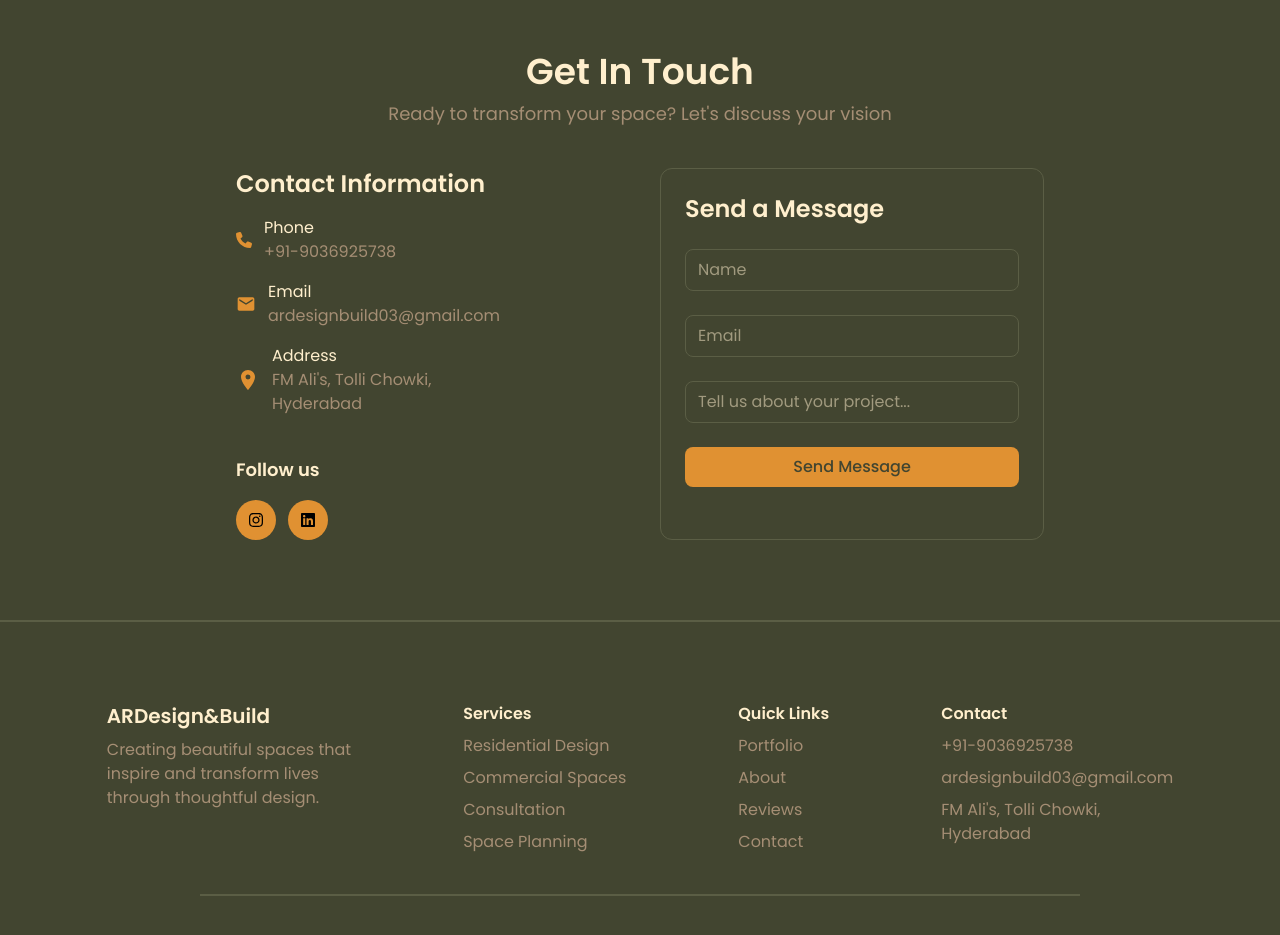
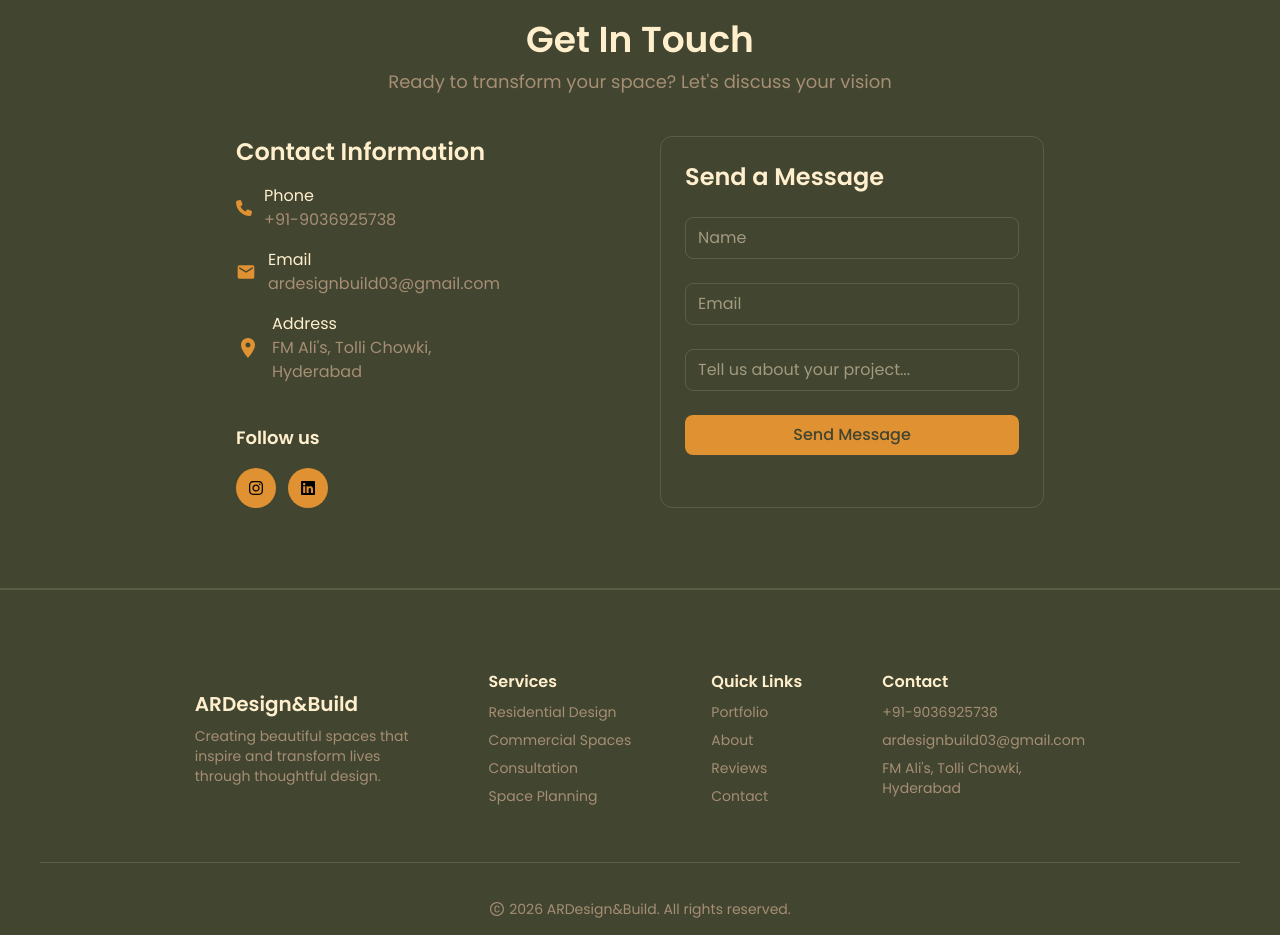
Before and after one commit to arzamansoori/ardesignbuild_website, a React (Vite) app: page / in a window 1280 px wide. Shown: the part 2700-3635 px from the top of the page. Built offline with nearby package versions, Linux system fonts and the light colour scheme.

Commit message:
Make footer responsive

```diff
--- a/src/components/ClientReviews.jsx
+++ b/src/components/ClientReviews.jsx
@@ -8,7 +8,7 @@ const ClientReviews = () => {
         <p className="text-[#A58E74] text-lg">What our clients say about their experience with us</p>
       </div>
 
-      <div className="flex justify-center gap-10 mt-10 flex-wrap">
+      <div className="flex justify-center mx-4 lg:gap-10 gap-5 mt-10 flex-wrap">
         <div className="border border-[#5b5e45] p-6 rounded-lg w-80">
           <p className="flex gap-0.5 pb-2">
             <span className="text-[#E09132]"><FaStar /></span>
--- a/src/components/ContactSection.jsx
+++ b/src/components/ContactSection.jsx
@@ -37,14 +37,14 @@ ${formData.name}`;
 
   return (
     <div id="contact">
-    <div className="pt-40 mb-20">
+      <div className="pt-24 md:pt-32 mb-20">
 
         <div className="text-center">
           <h1 className="pb-2 text-4xl font-semibold text-[#FFEFCD]">Get In Touch</h1>
           <p className="text-lg text-[#A58E74]">Ready to transform your space? Let's discuss your vision</p>
         </div>
 
-      <div className="mt-10 flex gap-40 justify-center">
+        <div className="mt-10 flex lg:gap-40 gap-10 justify-center flex-wrap-reverse mx-4">
 
           {/* Contact Information */}
           <div className="">
--- a/src/components/Footer.jsx
+++ b/src/components/Footer.jsx
@@ -3,19 +3,20 @@ import { AiOutlineCopyright } from "react-icons/ai";
 const Footer = () => {
   return (
     <div id="Footer">
-    <div className="pt-20 pb-10 flex gap-28 justify-center flex-wrap">
+    <div className="pt-20 pb-10 flex lg:flex-row flex-col items-center lg:gap-20 gap-10 lg:justify-center flex-wrap mx-5">
 
       <div>
         <h3 className="text-[#FFEFCD] font-semibold text-xl pb-2">ARDesign&Build</h3>
-        <p className="text-[#A58E74]">Creating beautiful spaces that
+        <p className="text-[#A58E74] text-sm">Creating beautiful spaces that
           <br />inspire and transform lives
           <br />through thoughtful design.
         </p>
       </div>
 
+      <div className="flex md:gap-20 gap-10 md:flex-row flex-col">
         <div>
           <h3 className="text-[#FFEFCD] font-semibold text-md pb-2">Services</h3>
-        <ul className="text-[#A58E74] flex flex-col gap-2">
+          <ul className="text-[#A58E74] flex flex-col gap-2 text-sm">
             <li>Residential Design</li>
             <li>Commercial Spaces</li>
             <li>Consultation</li>
@@ -25,7 +26,7 @@ const Footer = () => {
 
         <div>
           <h3 className="text-[#FFEFCD] font-semibold text-md pb-2">Quick Links</h3>
-        <ul className="text-[#A58E74] flex flex-col gap-2">
+          <ul className="text-[#A58E74] flex flex-col gap-2 text-sm">
             <a href="#portfolio" className="hover:text-[#a18955]">Portfolio</a>
             <a href="#about" className="hover:text-[#a18955]">About</a>
             <a href="#reviews" className="hover:text-[#a18955]">Reviews</a>
@@ -35,7 +36,7 @@ const Footer = () => {
 
         <div>
           <h3 className="text-[#FFEFCD] font-semibold text-md pb-2">Contact</h3>
-        <ul className="text-[#A58E74] flex flex-col gap-2">
+          <ul className="text-[#A58E74] flex flex-col gap-2 text-sm">
             <li>+91-9036925738</li>
             <li>ardesignbuild03@gmail.com</li>
             <li>FM Ali's, Tolli Chowki,
@@ -43,15 +44,16 @@ const Footer = () => {
             </li>
           </ul>
         </div>
+      </div>
 
     </div>
 
-    <div className="border border-[#5b5e45] mx-50 mb-4"></div>
+    <div className="border-t border-[#5b5e45] my-4 mx-10"></div>
 
     {/* copyright */}
     <div className="flex items-center gap-1 justify-center text-[#A58E74] pb-10 pt-5">
       <span><AiOutlineCopyright /></span>
-      <p>2026 ARDesign&Build. All rights reserved.</p>
+      <p className="text-sm flex flex-wrap">2026 ARDesign&Build. All rights reserved.</p>
     </div>
     </div>
   )
```
Lines whose indentation alone changed are shown as unchanged.
